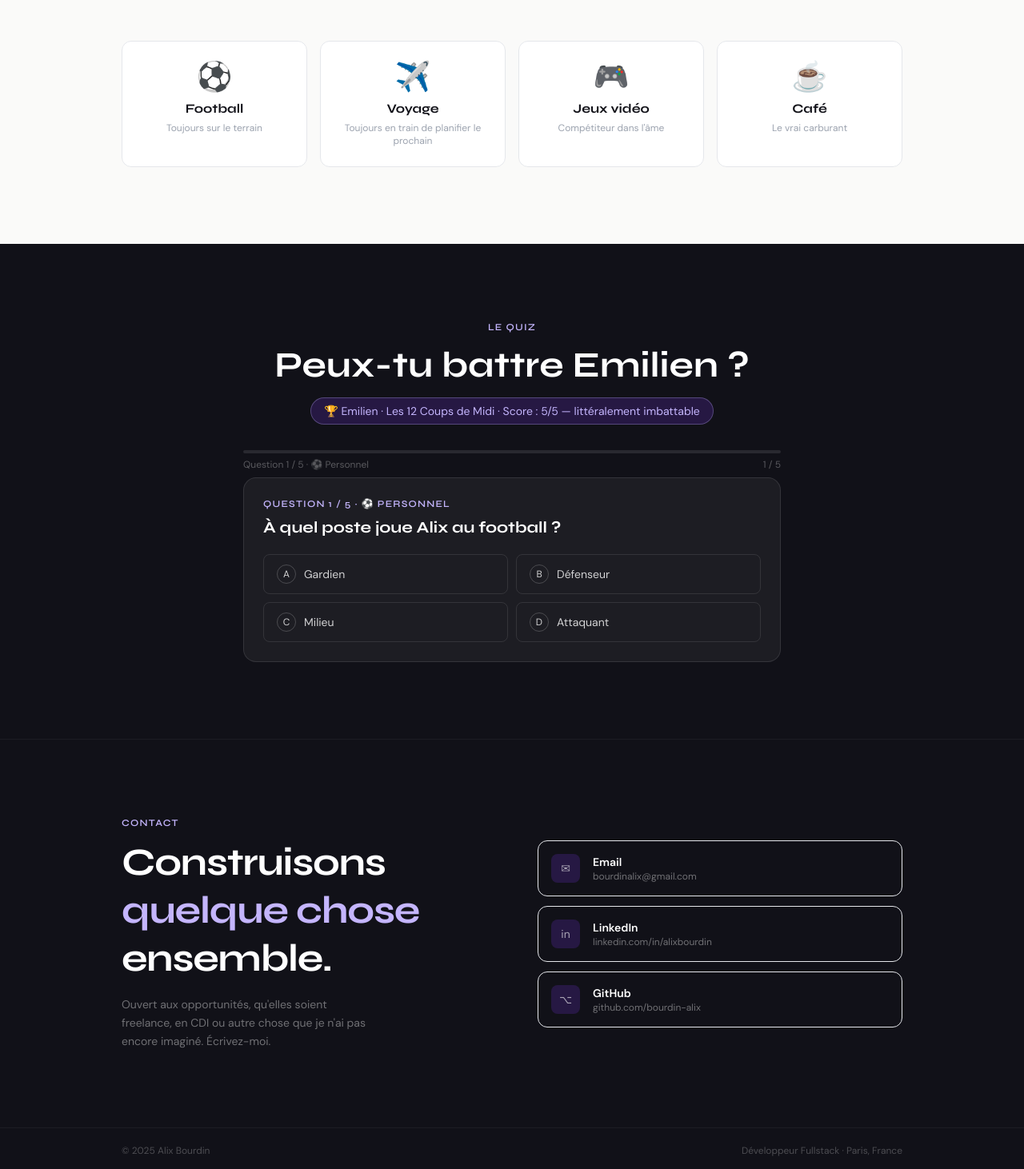
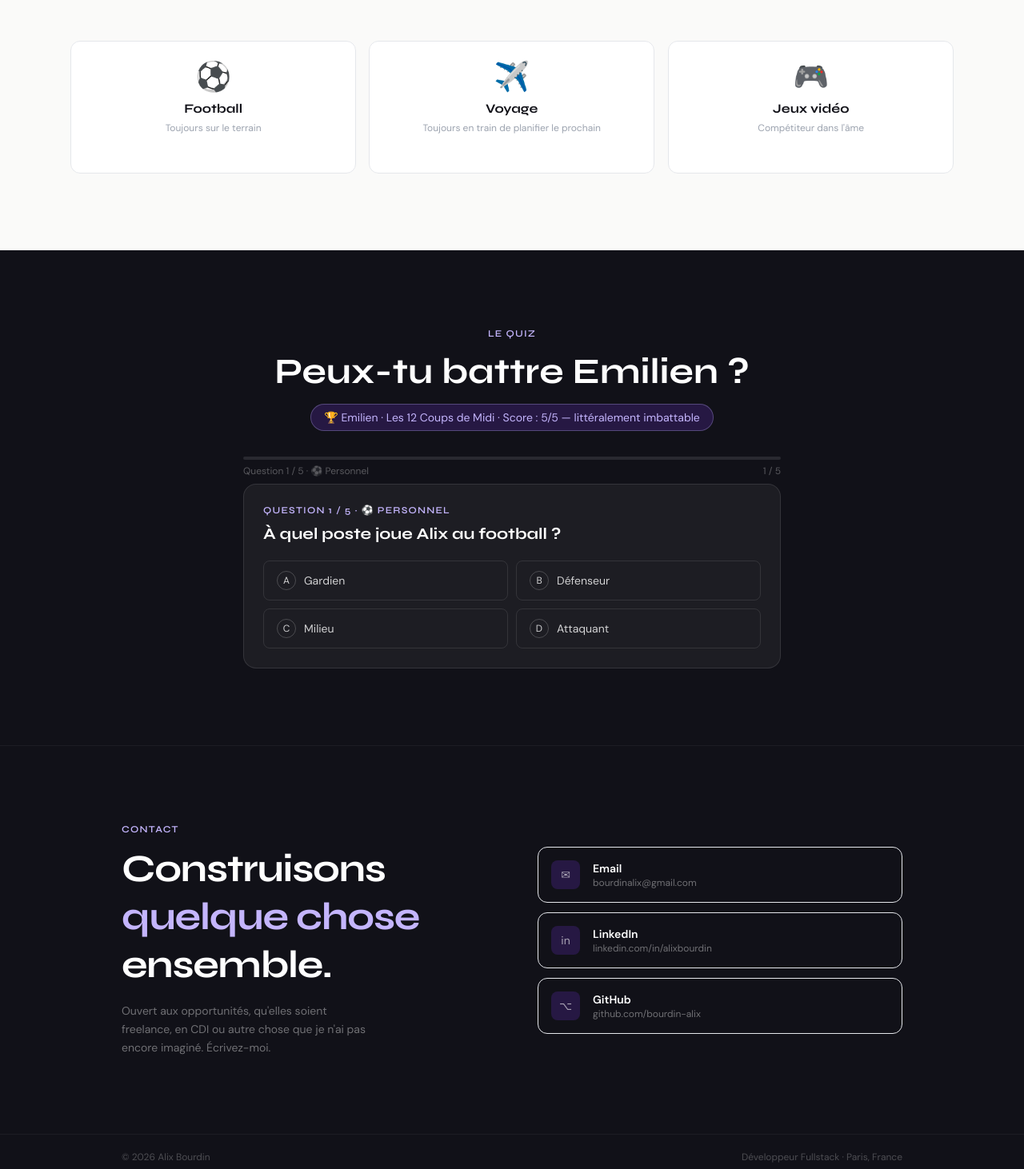
Before and after one commit to bourdin-alix/alix-bourdin-portfolio, a React (Vite) app: page / in a window 1280 px wide. Shown: the part 5488-6950 px from the top of the page at 80% size. Built offline with nearby package versions, Linux system fonts and the light colour scheme.

Commit message:
feat(hobbies): remove coffee, add hover details

```diff
--- a/src/components/Hobbies.tsx
+++ b/src/components/Hobbies.tsx
@@ -6,7 +6,7 @@ export default function Hobbies() {
 
   return (
     <section id="hobbies" className="py-24 border-t border-gray-100">
-      <div className="max-w-5xl mx-auto px-6">
+      <div className="max-w-6xl mx-auto px-6">
         <span className="section-label reveal">{t.hobbies.sectionLabel}</span>
         <h2 className="text-[clamp(1.8rem,4vw,2.8rem)] font-head font-bold leading-tight tracking-tight mb-10 reveal">
           {t.hobbies.heading}
@@ -18,12 +18,19 @@ export default function Hobbies() {
             return (
               <div
                 key={slug}
-                className="flex-1 min-w-[130px] border border-gray-200 rounded-xl p-6 text-center bg-white
+                className="group flex-1 min-w-[130px] border border-gray-200 rounded-xl p-6 text-center bg-white
                            hover:border-accent hover:bg-accent-light hover:-translate-y-1 transition-all duration-250 cursor-default reveal"
               >
                 <div className="text-4xl mb-2">{icon}</div>
                 <div className="font-head font-bold text-base">{item.name}</div>
-                <div className="text-xs text-gray-400 mt-1">{item.desc}</div>
+                <div className="relative mt-1 text-xs min-h-[2.5rem]">
+                  <span className="absolute inset-0 flex items-start justify-center text-gray-400 group-hover:opacity-0 transition-opacity duration-200">
+                    {item.desc}
+                  </span>
+                  <span className="absolute inset-0 flex items-start justify-center text-accent opacity-0 group-hover:opacity-100 transition-opacity duration-200">
+                    {item.detail}
+                  </span>
+                </div>
               </div>
             );
           })}
--- a/src/data/hobbies.ts
+++ b/src/data/hobbies.ts
@@ -7,5 +7,4 @@ export const HOBBIES: Hobby[] = [
   { icon: "⚽", slug: "football" },
   { icon: "✈️", slug: "travel" },
   { icon: "🎮", slug: "videoGames" },
-  { icon: "☕", slug: "coffee" },
 ];
--- a/src/translations/en.json
+++ b/src/translations/en.json
@@ -81,10 +81,21 @@
     "sectionLabel": "Outside the code",
     "heading": "Beyond the Editor",
     "items": {
-      "football": { "name": "Football", "desc": "Always on the pitch" },
-      "travel": { "name": "Travel", "desc": "Always planning the next trip" },
-      "videoGames": { "name": "Video Games", "desc": "Competitive by nature" },
-      "coffee": { "name": "Coffee", "desc": "The real fuel" }
+      "football": {
+        "name": "Football",
+        "desc": "Always on the pitch",
+        "detail": "Centre-back, I tackle hard. Sometimes the ball."
+      },
+      "travel": {
+        "name": "Travel",
+        "desc": "Always planning the next trip",
+        "detail": "Japan's been on my list for too long. I'll get there."
+      },
+      "videoGames": {
+        "name": "Video Games",
+        "desc": "Competitive by nature",
+        "detail": "Call of Duty at night, even if my stats tell a different story."
+      }
     }
   },
   "quiz": {
@@ -186,7 +197,7 @@
     "heading2": "something",
     "heading3": "together.",
     "sub": "Open to opportunities, whether freelance, full-time, or something I haven't imagined yet. Let's talk.",
-    "footer": "© 2025 Alix Bourdin",
+    "footer": "© 2026 Alix Bourdin",
     "footerSub": "Fullstack Developer · Paris, France"
   }
 }
--- a/src/translations/fr.json
+++ b/src/translations/fr.json
@@ -80,13 +80,21 @@
     "sectionLabel": "En dehors du code",
     "heading": "Au-delà de l'éditeur",
     "items": {
-      "football": { "name": "Football", "desc": "Toujours sur le terrain" },
+      "football": {
+        "name": "Football",
+        "desc": "Toujours sur le terrain",
+        "detail": "Défenseur central, je tacle fort. Parfois le ballon."
+      },
       "travel": {
         "name": "Voyage",
-        "desc": "Toujours en train de planifier le prochain"
+        "desc": "Toujours en train de planifier le prochain",
+        "detail": "Le Japon est sur ma liste depuis trop longtemps, j'y serai un jour."
       },
-      "videoGames": { "name": "Jeux vidéo", "desc": "Compétiteur dans l'âme" },
-      "coffee": { "name": "Café", "desc": "Le vrai carburant" }
+      "videoGames": {
+        "name": "Jeux vidéo",
+        "desc": "Compétiteur dans l'âme",
+        "detail": "Call of Duty le soir, même si mes stats racontent une autre histoire."
+      }
     }
   },
   "quiz": {
@@ -188,7 +196,7 @@
     "heading2": "quelque chose",
     "heading3": "ensemble.",
     "sub": "Ouvert aux opportunités, qu'elles soient freelance, en CDI ou autre chose que je n'ai pas encore imaginé. Écrivez-moi.",
-    "footer": "© 2025 Alix Bourdin",
+    "footer": "© 2026 Alix Bourdin",
     "footerSub": "Développeur Fullstack · Paris, France"
   }
 }
```
Also changed, not shown: 1 other file (tests, documents, lock files or other folders).
